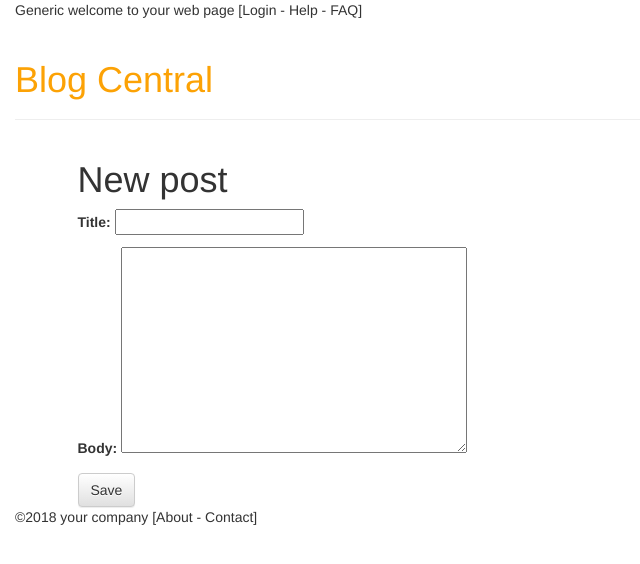
After one commit to JenneyHuang/django_prt, a Django app: page /post/new/ in a window 1280 px wide. The commit adds this page. Shown: the top 564 px of the page, without its empty margins (0-640 px from the left). Run offline with Django 3.2, Linux system fonts and the light colour scheme; some libraries are stand-ins or nearby versions.

Commit message:
third commit

```diff
--- /dev/null
+++ b/blog/forms.py
@@ -0,0 +1,7 @@
+from django import forms
+from .models import BlogPost
+
+class PostForm(forms.ModelForm):
+    class Meta:
+        model = BlogPost
+        fields = ('title', 'body',)
--- a/blog/templates/base.html
+++ b/blog/templates/blog/base.html
@@ -11,7 +11,11 @@
 </head>
 <body>
 Generic welcome to your web page [Login - Help - FAQ]
-<div class="page-header"><h1><a href="/">Blog Central</a></h1>
+<div class="page-header">
+    {% if request.user.is_authenticated %}
+        <a href="{% url 'post_new' %}" class="top-menu"><span class="glyphicon glyphicon-plus"></span></a>
+    {% endif %}
+    <h1><a href="/">Blog Central</a></h1>
 </div>
 <div class = "conten container">
     <div class = "row">
--- /dev/null
+++ b/blog/templates/blog/post_edit.html
@@ -0,0 +1,10 @@
+<!-- post_edit.html-->
+{% extends 'blog/base.html' %}
+
+{% block content %}
+    <h1>New post</h1>
+    <form method="POST" class="post-form">{% csrf_token %}
+        {{ form.as_p }}
+        <button type="submit" class="save btn btn-default">Save</button>
+    </form>
+{% endblock %}
--- a/blog/urls.py
+++ b/blog/urls.py
@@ -2,7 +2,11 @@ from django.conf.urls import url,include
 import blog.views
 
 urlpatterns = [
-    url(r'^$',blog.views.archive),
+    url(r'^$',blog.views.archive,name='blogpost'),
+    url(r'^post/(?P<pk>[0-9]+)/$', blog.views.post_detail, name='post_detail'),
+    url(r'^post/new/$', blog.views.post_new, name='post_new'),
+
+    url(r'^post/(?P<pk>[0-9]+)/edit/$', blog.views.post_edit, name='post_edit'),
     url(r'^create/', blog.views.create_blogpost),
-    url(r'^table/',blog.views.table),
+    #url(r'^table/',blog.views.table),
 ]
--- a/blog/views.py
+++ b/blog/views.py
@@ -10,18 +10,19 @@ from blog.models import Employee
 from django.http import HttpResponseRedirect
 from django.template import RequestContext
 from blog.models import BlogPostForm
-
-
+from django.shortcuts import redirect
+from django.shortcuts import render, get_object_or_404
+from .forms import PostForm
 @csrf_protect
 def archive(request):
     # post = BlogPost(title='mocktitle', body = 'mockbody',
     #                 timestamp = datetime.now())
     posts = BlogPost.objects.all()
-    return render(request,'index.html',{'posts':posts,'form':BlogPostForm },RequestContext(request))
+    return render(request, 'blog/index.html', {'posts':posts, 'form':BlogPostForm}, RequestContext(request))
 
 def table(request):
     names = Employee.objects.all()
-    return render_to_response('table.html',{'names':names})
+    return render_to_response('blog/templates/table.html', {'names':names})
 
 def create_blogpost(request):
     if request.method == 'POST':
@@ -39,3 +40,33 @@ def create_blogpost(request):
             post.timestamp = datetime.now()
             form.save()
     return HttpResponseRedirect('/blog/')
+
+def post_detail(request, pk):
+    post = get_object_or_404(BlogPost, pk=pk)
+    return render(request, 'blog/post_detail.html', {'post': post})
+
+def post_new(request):
+    form = PostForm(request.POST)
+    if form.is_valid():
+        post = form.save(commit = False)
+        post.author = request.user
+        post.timestamp = datetime.now()
+        post.save()
+        return redirect('post_detail', pk=post.pk)
+    else:
+        form = PostForm()
+    return render(request, 'blog/post_edit.html', {'form': form})
+
+def post_edit(request,pk):
+    post = get_object_or_404(BlogPost, pk=pk)
+    if request.method == "POST":
+        form = PostForm(request.POST, instance=post)
+        if form.is_valid():
+            post = form.save(commit=False)
+            post.author = request.user
+            post.timestamp = datetime.now()
+            post.save()
+            return redirect('post_detail', pk=post.pk)
+    else:
+        form = PostForm(instance=post)
+    return render(request, 'blog/post_edit.html', {'form': form})
--- a/django_prt/urls.py
+++ b/django_prt/urls.py
@@ -19,5 +19,5 @@ from django.contrib import admin
 urlpatterns = [
     url(r'^admin/', admin.site.urls),
     url(r'',include('blog.urls')),
-    url(r'^table/',include('blog.urls')),
+    #url(r'^table/',include('blog.urls')),
 ]
```
Also changed, not shown: blog/templates/blog/index.html (added, +14 -0 lines), blog/templates/blog/post_detail.html (added, +15 -0 lines), blog/templates/index.html (deleted, +0 -11 lines), blog/templates/blog/archive.html (renamed from blog/templates/archive.html).
